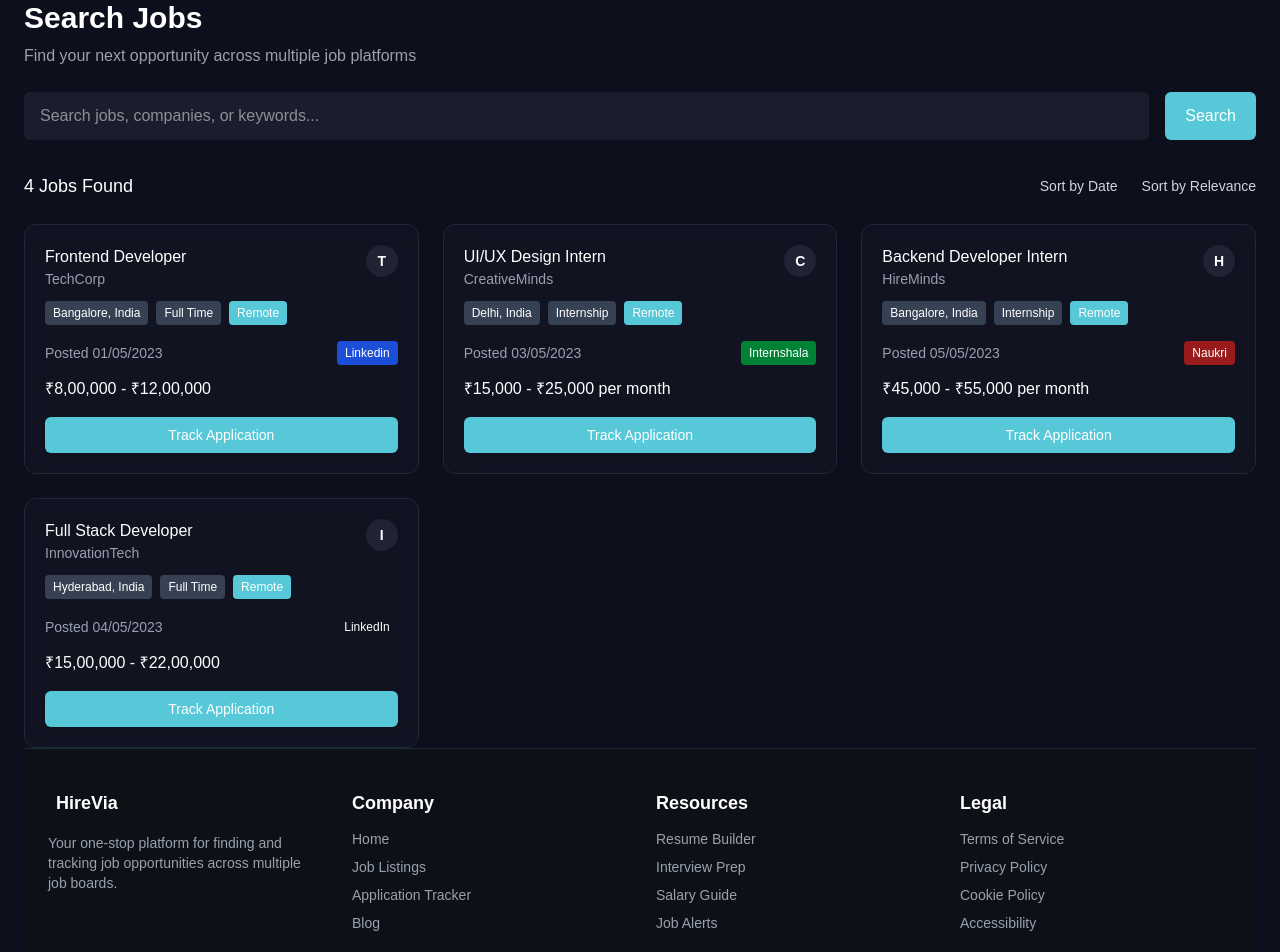
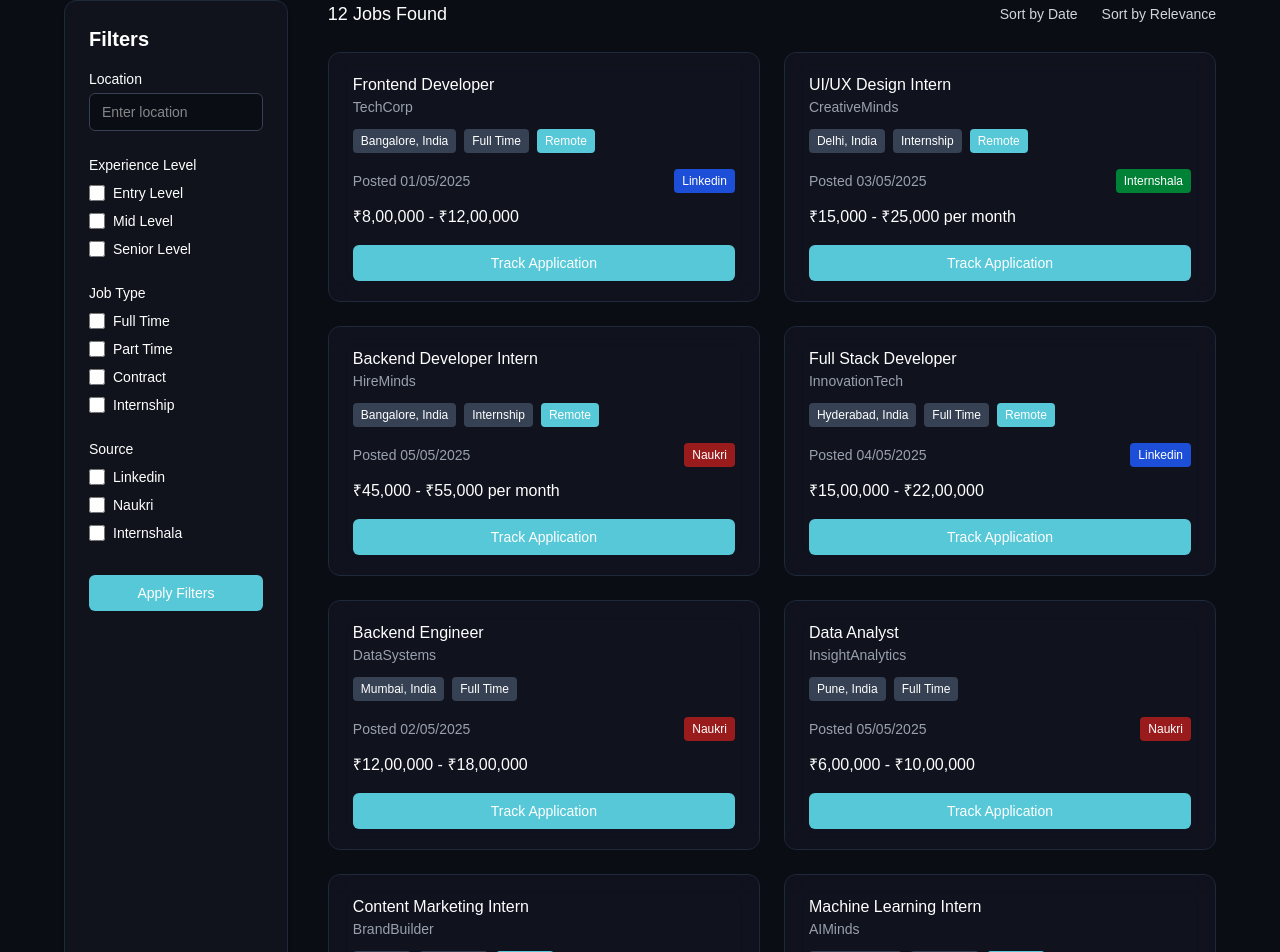
Before and after one commit to vridhichaudhary/HireVia, a Next.js app in the folder hirevia/: page /jobs in a window 1280 px wide. Shown: the part 96-1048 px from the top of the page. Built offline with nearby package versions, Linux system fonts and the light colour scheme.

Commit message:
improved jobs section

```diff
--- a/hirevia/src/app/blog/page.js
+++ b/hirevia/src/app/blog/page.js
@@ -1,5 +1,6 @@
 import React from "react";
 import Image from 'next/image';
+import Footer from '@/components/Footer/Footer'
 
 const blogs = [
   {
@@ -102,7 +103,7 @@ const blogs = [
 
 const BlogSection = () => {
   return (
-    <section className="bg-[#0B0D14] text-[white] px-6 py-20 md:px-20">
+    <section className="bg-[#0B0D14] text-[white] px-6 py-12 md:px-20">
       <div className="max-w-7xl mx-auto">
         <h2 className="text-4xl font-bold mb-4">Career Blog</h2>
         <p className="text-[#A0B7C2] mb-10 text-lg">
@@ -120,7 +121,7 @@ const BlogSection = () => {
             />
           </div>
 
-          <div className="p-6 sm:p-10 flex flex-col gap-4">
+          <div className="p-6 sm:p-10 flex flex-col gap-4 mb-10">
             <span className="bg-[#70bdf5] text-white px-4 py-1 rounded-full text-sm font-medium w-fit">
               Featured
             </span>
@@ -172,8 +173,12 @@ const BlogSection = () => {
             </div>
           ))}
         </div>
+        </div>
+        <div className="mt-30">
+        <Footer />
       </div>
     </section>
+
   );
 };
 
--- a/hirevia/src/app/jobs/page.js
+++ b/hirevia/src/app/jobs/page.js
@@ -1,7 +1,8 @@
-import React from "react";
+"use client";
+import React, { useState } from "react";
 import Footer from '@/components/Footer/Footer'
 
-const jobs = [
+const allJobs = [
   {
     id: 1,
     title: "Frontend Developer",
@@ -10,7 +11,7 @@ const jobs = [
     type: "Full Time",
     remote: true,
     platform: "Linkedin",
-    posted: "01/05/2023",
+    posted: "01/05/2025",
     salary: "₹8,00,000 - ₹12,00,000",
   },
   {
@@ -21,7 +22,7 @@ const jobs = [
     type: "Internship",
     remote: true,
     platform: "Internshala",
-    posted: "03/05/2023",
+    posted: "03/05/2025",
     salary: "₹15,000 - ₹25,000 per month",
   },
   {
@@ -32,7 +33,7 @@ const jobs = [
     type: "Internship",
     remote: true,
     platform: "Naukri",
-    posted: "05/05/2023",
+    posted: "05/05/2025",
     salary: "₹45,000 - ₹55,000 per month",
   },
   {
@@ -42,10 +43,97 @@ const jobs = [
     location: 'Hyderabad, India',
     type: 'Full Time',
     remote: true,
-    posted: '04/05/2023',
-    platform: 'LinkedIn',
+    posted: '04/05/2025',
+    platform: 'Linkedin',
     salary: '₹15,00,000 - ₹22,00,000',
-    applied: false,
+  },
+  {
+    id: 5,
+    title: "Backend Engineer",
+    company: "DataSystems",
+    location: "Mumbai, India",
+    type: "Full Time",
+    remote: false,
+    platform: "Naukri",
+    posted: "02/05/2025",
+    salary: "₹12,00,000 - ₹18,00,000",
+  },
+  {
+    id: 6,
+    title: "Data Analyst",
+    company: "InsightAnalytics",
+    location: "Pune, India",
+    type: "Full Time",
+    remote: false,
+    platform: "Naukri",
+    posted: "05/05/2025",
+    salary: "₹6,00,000 - ₹10,00,000",
+  },
+  {
+    id: 7,
+    title: "Content Marketing Intern",
+    company: "BrandBuilder",
+    location: "Remote",
+    type: "Internship",
+    remote: true,
+    platform: "Internshala",
+    posted: "06/05/2025",
+    salary: "₹10,000 - ₹20,000 per month",
+  },
+  {
+    id: 8,
+    title: "Machine Learning Intern",
+    company: "AIMinds",
+    location: "Chennai, India",
+    type: "Internship",
+    remote: true,
+    platform: "Internshala",
+    posted: "06/05/2025",
+    salary: "₹20,000 - ₹30,000 per month",
+  },
+  {
+    id: 9,
+    title: "DevOps Engineer",
+    company: "CloudGen",
+    location: "Remote",
+    type: "Full Time",
+    remote: true,
+    platform: "Linkedin",
+    posted: "06/05/2025",
+    salary: "₹13,00,000 - ₹16,00,000",
+  },
+  {
+    id: 10,
+    title: "Mobile App Developer",
+    company: "Appify",
+    location: "Ahmedabad, India",
+    type: "Full Time",
+    remote: false,
+    platform: "Naukri",
+    posted: "06/05/2025",
+    salary: "₹7,00,000 - ₹11,00,000",
+  },
+  {
+    id: 11,
+    title: "Business Analyst Intern",
+    company: "BizSense",
+    location: "Noida, India",
+    type: "Internship",
+    remote: true,
+    platform: "Internshala",
+    posted: "06/05/2025",
+    salary: "₹15,000 - ₹25,000 per month",
+  },
+  {
+    id: 12,
+    title: "Product Manager",
+    company: "JP Morgan",
+    location: "Bangalore, India",
+    type: "Full Time",
+    remote: false,
+    platform: "Linkedin",
+    posted: "11/05/2025",
+    salary: "₹80,000 - ₹90,000 per month",
   }
 ];
 
@@ -56,48 +144,115 @@ const platformColors = {
 };
 
 const SearchJobs = () => {
+  const [filteredJobs, setFilteredJobs] = useState(allJobs);
+  const [filters, setFilters] = useState({ experience: [], type: [], source: [] });
+
+  const applyFilters = () => {
+    let result = [...allJobs];
+    if (filters.type.length) {
+      result = result.filter(job => filters.type.includes(job.type));
+    }
+    if (filters.source.length) {
+      result = result.filter(job => filters.source.includes(job.platform));
+    }
+    setFilteredJobs(result);
+  };
+
+  const toggleFilter = (category, value) => {
+    setFilters(prev => {
+      const current = prev[category];
+      const updated = current.includes(value)
+        ? current.filter(item => item !== value)
+        : [...current, value];
+      return { ...prev, [category]: updated };
+    });
+  };
+
   return (
-    <div className="min-h-screen bg-[#0D0F1C] text-white px-6 py-10">
-      <h1 className="text-3xl font-bold mb-2">Search Jobs</h1>
-      <p className="text-gray-400 mb-6">
-        Find your next opportunity across multiple job platforms
-      </p>
+    <div className="min-h-screen bg-[#0B0D14] text-white px-8 sm:px-16 py-10">
+      <div className="flex flex-col lg:flex-row gap-10">
+      <div className="lg:w-1/5 bg-[#11131c] border border-gray-800 rounded-xl p-6 shadow-md">
+          <h2 className="text-xl font-semibold mb-4">Filters</h2>
 
-
-      <div className="flex items-center gap-4 max-w-8xl mb-8">
+          <div className="mb-6">
+            <label className="block text-sm font-medium mb-1">Location</label>
             <input
               type="text"
-          placeholder="Search jobs, companies, or keywords..."
-          className="w-full px-4 py-3 rounded-md bg-[#1B1D2D] text-white focus:outline-none focus:ring-2 focus:ring-[#56C8D8]"
+              placeholder="Enter location"
+              className="w-full px-3 py-2 rounded-md bg-[#0B0D14] border border-gray-700 text-sm text-white focus:outline-none focus:ring-1 focus:ring-[#56C8D8]"
             />
-        <button className="px-5 py-3 bg-[#56C8D8] hover:bg-[#56a8d8] rounded-md font-medium text-white">
-          Search
+          </div>
+
+          <div className="mb-6">
+            <p className="text-sm font-medium mb-2">Experience Level</p>
+            {["Entry Level", "Mid Level", "Senior Level"].map(level => (
+              <label key={level} className="flex items-center gap-2 mb-2 text-sm">
+                <input
+                  type="checkbox"
+                  className="accent-[#56C8D8] w-4 h-4 rounded focus:ring-0"
+                  onChange={() => toggleFilter('experience', level)}
+                />
+                {level}
+              </label>
+            ))}
+          </div>
+
+          <div className="mb-6">
+            <p className="text-sm font-medium mb-2">Job Type</p>
+            {["Full Time", "Part Time", "Contract", "Internship"].map(type => (
+              <label key={type} className="flex items-center gap-2 mb-2 text-sm">
+                <input
+                  type="checkbox"
+                  className="accent-[#56C8D8] w-4 h-4 rounded focus:ring-0"
+                  onChange={() => toggleFilter('type', type)}
+                />
+                {type}
+              </label>
+            ))}
+          </div>
+
+          <div className="mb-6">
+            <p className="text-sm font-medium mb-2">Source</p>
+            {["Linkedin", "Naukri", "Internshala"].map(source => (
+              <label key={source} className="flex items-center gap-2 mb-2 text-sm">
+                <input
+                  type="checkbox"
+                  className="accent-[#56C8D8] w-4 h-4 rounded focus:ring-0"
+                  onChange={() => toggleFilter('source', source)}
+                />
+                {source}
+              </label>
+            ))}
+          </div>
+
+          <button
+            onClick={applyFilters}
+            className="w-full py-2 mt-2 text-sm bg-[#56C8D8] hover:bg-[#3ea8b8] rounded-md font-medium transition duration-200"
+          >
+            Apply Filters
           </button>
         </div>
 
 
+        <div className="lg:w-4/5">
           <div className="flex justify-between items-center mb-6">
-        <p className="text-lg">{jobs.length} Jobs Found</p>
+            <p className="text-lg">{filteredJobs.length} Jobs Found</p>
             <div className="flex gap-6 text-sm text-gray-300">
               <span className="cursor-pointer hover:text-white">Sort by Date</span>
               <span className="cursor-pointer hover:text-white">Sort by Relevance</span>
             </div>
           </div>
 
-
-      <div className="grid gap-6 sm:grid-cols-2 md:grid-cols-2 lg:grid-cols-3">
-        {jobs.map((job) => (
+          <div className="grid gap-6 sm:grid-cols-2 md:grid-cols-2 lg:grid-cols-2">
+            {filteredJobs.map((job) => (
               <div
                 key={job.id}
-            className="bg-[#141625]/60 backdrop-blur-md p-5 rounded-xl border border-gray-800 hover:shadow-[0_0_15px_#56C8D8] hover:scale-[1.02] transition duration-300"
+                className="bg-[#141625]/60 backdrop-blur-md px-6 py-5 rounded-xl border border-gray-800 hover:shadow-[0_0_5px_#56C8D8] hover:scale-[1.02] transition duration-300"
               >
                 <div className="flex justify-between items-start">
                   <div>
                     <h2 className="text-base">{job.title}</h2>
                     <p className="text-gray-400 text-sm">{job.company}</p>
-              </div>
-              <div className="w-8 h-8 rounded-full bg-[#1F2333] flex items-center justify-center text-sm font-bold">
-                {job.company[0]}
                   </div>
                 </div>
 
@@ -122,7 +277,11 @@ const SearchJobs = () => {
               </div>
             ))}
           </div>
-      <Footer/>
+        </div>
+      </div>
+      <div className="mt-30">
+        <Footer />
+      </div>
     </div>
   );
 };
--- a/hirevia/src/app/tracker/page.js
+++ b/hirevia/src/app/tracker/page.js
@@ -42,7 +42,9 @@ const ApplicationTracker = () => {
             Search Jobs
           </button>
         </div>
-        <Footer/>
+        <div className="mt-30">
+          <Footer />
+        </div>
       </div>
     </section>
   );
--- a/hirevia/src/components/FeaturedJobs/FeaturedJobs.jsx
+++ b/hirevia/src/components/FeaturedJobs/FeaturedJobs.jsx
@@ -10,7 +10,7 @@ const jobs = [
     location: 'Bangalore, India',
     type: 'Full Time',
     remote: true,
-    posted: '01/05/2023',
+    posted: '01/05/2025',
     platform: 'LinkedIn',
     salary: '₹8,00,000 - ₹12,00,000',
     applied: false,
@@ -22,7 +22,7 @@ const jobs = [
     location: 'Mumbai, India',
     type: 'Full Time',
     remote: false,
-    posted: '02/05/2023',
+    posted: '02/05/2025',
     platform: 'Naukri',
     salary: '₹12,00,000 - ₹18,00,000',
     applied: false,
@@ -34,7 +34,7 @@ const jobs = [
     location: 'Delhi, India',
     type: 'Internship',
     remote: true,
-    posted: '03/05/2023',
+    posted: '03/05/2025',
     platform: 'Internshala',
     salary: '₹15,000 - ₹25,000',
     applied: false,
@@ -46,7 +46,7 @@ const jobs = [
     location: 'Hyderabad, India',
     type: 'Full Time',
     remote: true,
-    posted: '04/05/2023',
+    posted: '04/05/2025',
     platform: 'LinkedIn',
     salary: '₹15,00,000 - ₹22,00,000',
     applied: false,
```
Lines whose indentation alone changed are shown as unchanged.
